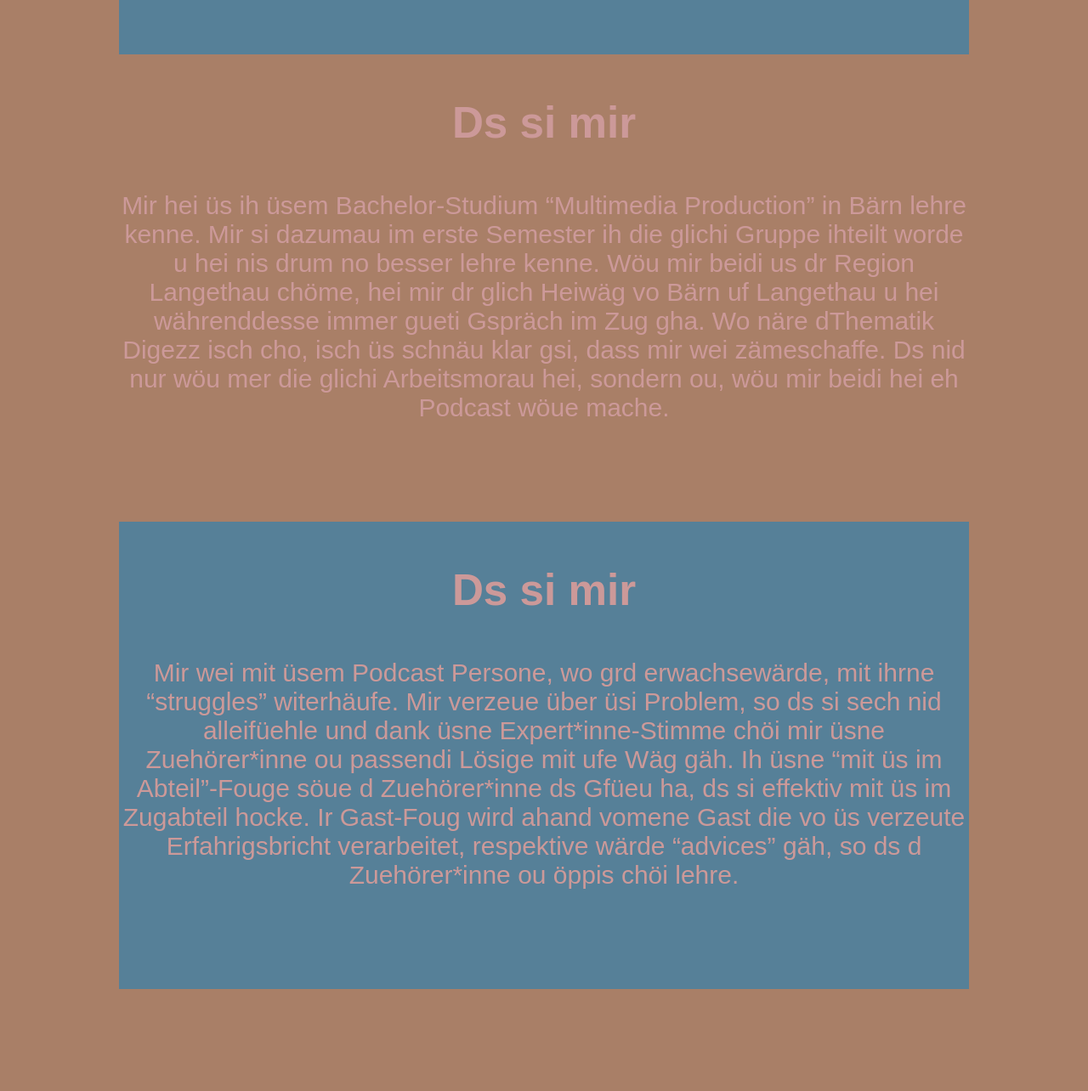
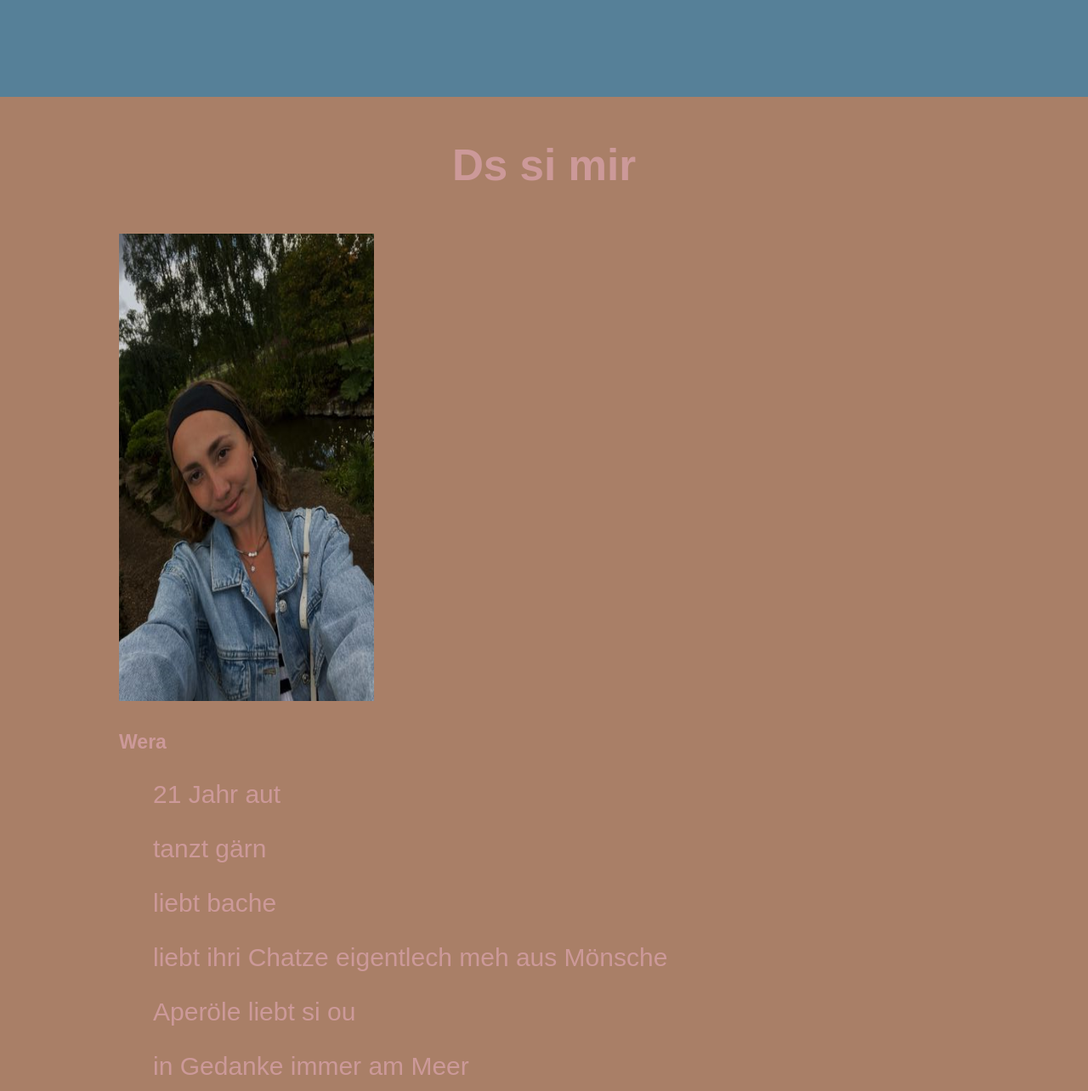
Before and after one commit to wera-burkhalter/gleis50.ch, a plain HTML site: page ueberuns.html in a window 1280 px wide. Shown: the part 1536-2820 px from the top of the page at 85% size. Before the commit the page ends 2700 px from the top, so only its background shows below. Drawn offline with Linux system fonts and the light colour scheme; a web font is replaced by a local one.

Commit message:
Über uns
Uf dr über üs siite witer gmacht

```diff
--- a/css/ueberuns.css
+++ b/css/ueberuns.css
@@ -45,15 +45,14 @@ h2 {
 }
 
 p{
-    grid-column: 3 / span 10;
+    /*grid-column: 3 / span 10;
     grid-row: 2 / span 3;
-    text-align: center;
+    text-align: center;*/
     font-size: 30px;
     font-family: "pill-gothic-600mg", sans-serif;
-    font-weight: 400;
-    font-style: normal;
+    /*font-weight: 400;
+    font-style: normal;*/
     color: rgb(204, 153, 153);
-
 }
 
 h3 {
@@ -64,9 +63,16 @@ h3 {
 
 }
 h4 {
-    font-family: pill-gothic, sans-serif;
+    font-family: "hoss-round", sans-serif;
     font-size: 1.8vw;
     color: #CC9999;
+}
+
+ul{
+    grid-column: 5;
+    font-size: 30px;
+    font-family: "pill-gothic-600mg", sans-serif;
+    color: rgb(204, 153, 153);
 }
 
 /* ALLGEMEIN ENDE */
@@ -102,28 +108,66 @@ h4 {
 /* BLAUER BANNER ENDE */
 
 /* BOXEN THEMEN */
-
-
+/* Üsi Gschicht */
 #üsiGschicht {
-    grid-column: 3 / span 10;
+    grid-column: 1 / span 20;
     grid-row: 23 / span 11;
     background-color: #568098;
+}
+
+#textGschicht {
+    grid-column: 3 / span 10;
+    grid-row: 34 / span 11;
     font-size: 1.8vw;
 }
 
+/* Ds si mir */
 #dsSiMir {
     grid-column: 3 / span 10;
-    grid-row: 33 / span 11;
-    background-color: #A97F67;
+    grid-row: 34 / span 11;
+}
+
+#weraBild{
+    margin: 0;
+    padding: 0;
+    height: 100%;
+    width: 30%;
+}
+#weraText {
+    grid-column: 3 / span 10;
+    grid-row: 34 / span 11;
+}
+
+#Nicole{
+    grid-column: 8 / span 10;
+    grid-row: 34 / span 11;
+
+}
+#nicoleBild{
+    margin: 0;
+    padding: 0;
+    height: 100%;
+    width: 30%;
+}
+#nicoleText {
+    grid-column: 8 / span 10;
+    grid-row: 34 / span 11;
 }
 
 
+/* Üses Projekt */
 #üsesProjekt {
+    grid-column:  1 / span 20;
+    grid-row: 70 / span 11;
+    background-color: #568098;
+}
+
+#textProjekt {
     grid-column: 3 / span 10;
     grid-row: 44 / span 11;
-    background-color: #568098;
     font-size: 1.8vw;
-}
+}*/
+
 /* BOXEN THEMEN ENDE */
 
 
--- a/ueberuns.html
+++ b/ueberuns.html
@@ -49,13 +49,42 @@
 
     <div id="dsSiMir">
         <h3>Ds si mir</h3>
-        <p id="textMir">Mir hei üs ih üsem Bachelor-Studium “Multimedia Production” in Bärn lehre kenne. Mir si dazumau im erste Semester ih die glichi Gruppe ihteilt worde u hei nis drum no besser lehre kenne. Wöu mir beidi us dr Region Langethau chöme, hei mir dr glich Heiwäg vo Bärn uf Langethau u hei währenddesse immer gueti Gspräch im Zug gha.
-            Wo näre dThematik Digezz isch cho, isch üs schnäu klar gsi, dass mir wei zämeschaffe. Ds nid nur wöu mer die glichi Arbeitsmorau hei, sondern ou, wöu mir beidi hei eh Podcast wöue mache.</p>
+            <img id="weraBild" src="bilder/Wera.png" alt="Wera">
+
+        <div id="weraText">
+            <h4>Wera</h4>
+            <p>
+                <ul>21 Jahr aut</ul>
+                <ul>tanzt gärn</ul>
+                <ul>liebt bache</ul>
+                <ul>liebt ihri Chatze eigentlech meh aus Mönsche</ul>
+                <ul>Aperöle liebt si ou</ul>
+                <ul>in Gedanke immer am Meer</ul>
+
+            </p>
+        </div>
+        <div id="Nicole"></div>
+        <img id="nicoleBild" src="bilder/Nicole.png" alt="Nicole">
+
+        <div id="nicoleText">
+            <h4>Nicole</h4>
+            <p>
+                <ul>21 Jahr aut</ul>
+                <ul>tanzt gärn</ul>
+                <ul>liebt bache</ul>
+                <ul>liebt ihri Chatze eigentlech meh aus Mönsche</ul>
+                <ul>Aperöle liebt si ou</ul>
+                <ul>in Gedanke immer am Meer</ul>
+
+            </p>
+        </div>
+
+
     </div>
 
     <div id="üsesProjekt">
-        <h3>Ds si mir</h3>
-        <p id="textProjekt">Mir wei mit üsem Podcast Persone, wo grd erwachsewärde, mit ihrne “struggles” witerhäufe. Mir verzeue über üsi Problem, so ds si sech nid alleifüehle und dank üsne Expert*inne-Stimme chöi mir üsne Zuehörer*inne ou passendi Lösige mit ufe Wäg gäh. Ih üsne “mit üs im Abteil”-Fouge söue d Zuehörer*inne ds Gfüeu ha, ds si effektiv mit üs im Zugabteil hocke. Ir Gast-Foug wird ahand vomene Gast die vo üs verzeute Erfahrigsbricht verarbeitet, respektive wärde “advices” gäh, so ds d Zuehörer*inne ou öppis chöi lehre.</p>
+        <h3>Üses Projekt</h3>
+            <p id="textProjekt">Mir wei mit üsem Podcast Persone, wo grd erwachsewärde, mit ihrne “struggles” witerhäufe. Mir verzeue über üsi Problem, so ds si sech nid alleifüehle und dank üsne Expert*inne-Stimme chöi mir üsne Zuehörer*inne ou passendi Lösige mit ufe Wäg gäh. Ih üsne “mit üs im Abteil”-Fouge söue d Zuehörer*inne ds Gfüeu ha, ds si effektiv mit üs im Zugabteil hocke. Ir Gast-Foug wird ahand vomene Gast die vo üs verzeute Erfahrigsbricht verarbeitet, respektive wärde “advices” gäh, so ds d Zuehörer*inne ou öppis chöi lehre.</p>
     </div>
 
     </main>
```
Also changed, not shown: bilder/Nicole.png (added), bilder/Wera.png (added).
